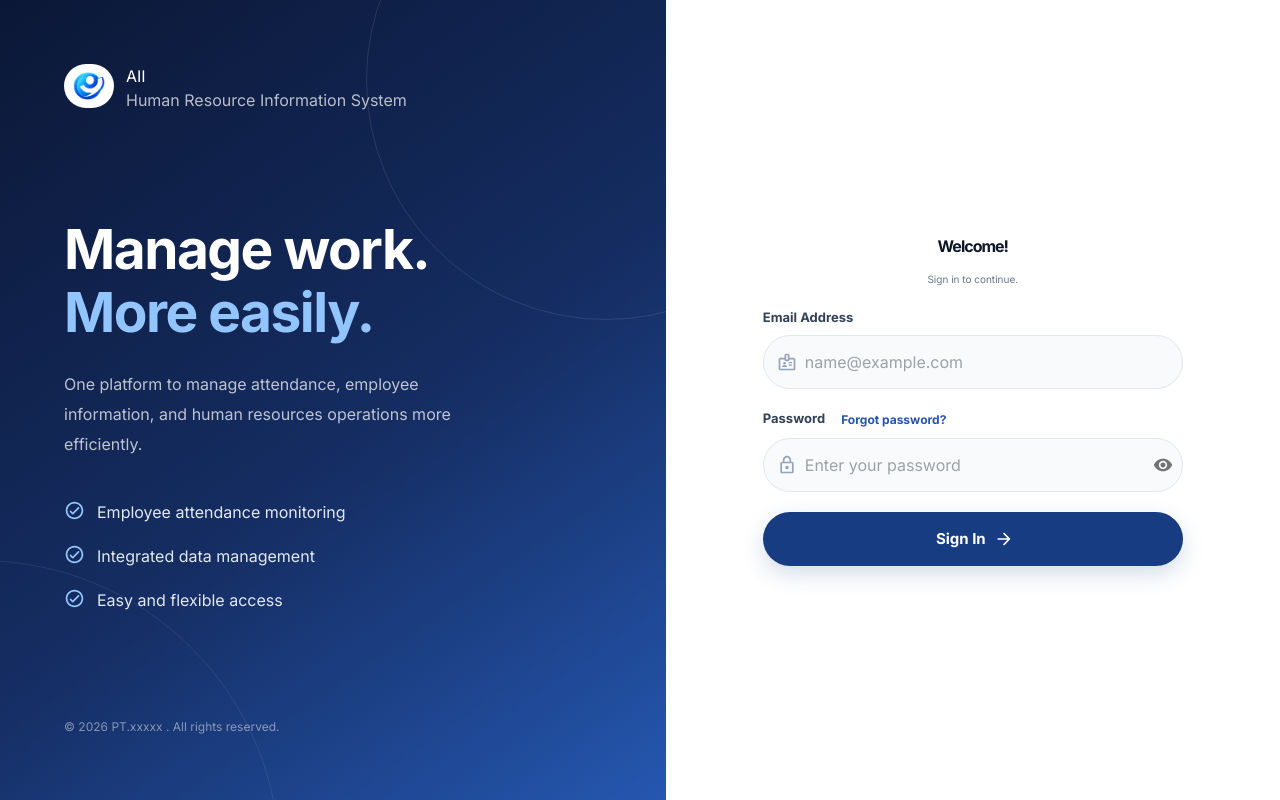
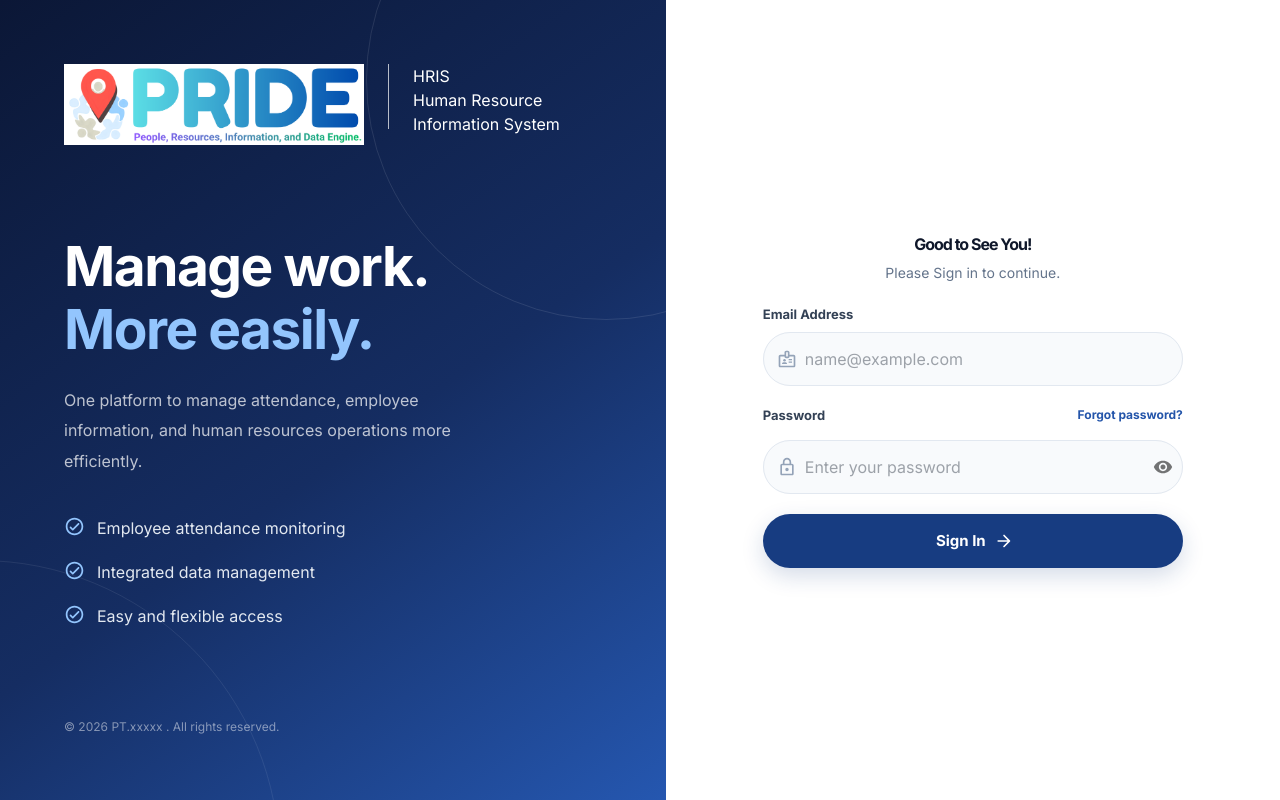
Before and after one commit to TheProject-AII/Attend, a React (Vite) app in the folder fe/: page / in a window 1280 px wide. Built offline with nearby package versions, Linux system fonts and the light colour scheme; no server answers; what @capacitor/core would draw is missing.

Commit message:
re style UI login and forgot password

```diff
--- a/fe/src/pages/auth/ForgotPassword.jsx
+++ b/fe/src/pages/auth/ForgotPassword.jsx
@@ -133,7 +133,7 @@ export default function ForgotPassword() {
                   maxLength: 4,
                   pattern: "[0-9]{4}",
                 }}
-                helperText="Masukkan empat angka terakhir NIK Anda."
+                helperText="Insert the last 4 numbers of your NIK.."
                 disabled={loading}
               />
 
@@ -148,8 +148,8 @@ export default function ForgotPassword() {
                   borderRadius: 3,
                   textTransform: "none",
                   fontWeight: 600,
-                  bgcolor: "#16A34A",
-                  "&:hover": { bgcolor: "#15803D" },
+                  bgcolor: "#102E67",
+                  "&:hover": { bgcolor: "#638ef2" },
                 }}
               >
                 {loading ? "Memverifikasi..." : "Verifikasi Akun"}
@@ -162,7 +162,7 @@ export default function ForgotPassword() {
                 onClick={() => navigate("/")}
                 disabled={loading}
                 sx={{
-                  color: "#16A34A",
+                  color: "#102E67",
                   textTransform: "none",
                   fontWeight: 600,
                 }}
--- a/fe/src/pages/auth/Login.jsx
+++ b/fe/src/pages/auth/Login.jsx
@@ -194,33 +194,44 @@ export default function Login() {
 
         <Stack
           direction="row"
-          spacing={1.5}
+          spacing={3}
           alignItems="center"
           sx={{ zIndex: 1 }}
         >
-          <Box sx={{ zIndex: 1 }}>
           <Box
             component="img"
-              src="/icon/logo_hris_small.png"
-              alt="ATTEND Logo"
+            src="icon/pride_dsb.png"
+            alt="PRIDE Logo"
             sx={{
-                width: 50,
+              width: { md: 250, lg: 300 },
               height: "auto",
               objectFit: "contain",
               display: "block",
-                bgcolor: "#FFFFFF",
-                borderRadius: 2,
-                p: 1,
             }}
           />
-          </Box>
+
+          <Box
+            sx={{
+              width: "1px",
+              height: 65,
+              bgcolor: "rgba(255,255,255,0.7)",
+            }}
+          />
 
           <Box>
-            <Typography fontWeight={800} fontSize={20} letterSpacing={0.4}>
-              AII
+            <Typography
+              fontWeight={800}
+              fontSize={30}
+              color="#FFFFFF"
+              lineHeight={1.2}
+            >
+              HRIS
             </Typography>
-            <Typography fontSize={11} sx={{ opacity: 0.7 }}>
-              Human Resource Information System
+
+            <Typography fontSize={14} color="#FFFFFF" lineHeight={1.5}>
+              Human Resource
+              <br />
+              Information System
             </Typography>
           </Box>
         </Stack>
@@ -303,42 +314,39 @@ export default function Login() {
         <Box sx={{ width: "100%", maxWidth: 420 }}>
           {/* MOBILE BRAND */}
           <Stack
-            direction="row"
-            spacing={1.5}
             alignItems="center"
-            sx={{ display: { xs: "flex", md: "none" }, mb: 7 }}
-          >
-            <Box
+            justifyContent="center"
             sx={{
               display: { xs: "flex", md: "none" },
-                justifyContent: "center",
-                alignItems: "center",
-                mb: 2,
+              width: "100%",
+              mb: 5,
+              textAlign: "center",
             }}
           >
             <Box
               component="img"
-                src="/icon/logo_hris_small.png"
-                alt="HR Management System"
+              src="icon/pride_dsb.png"
+              alt="PRIDE"
               sx={{
-                  width: { xs: 180, sm: 200 },
-                  maxWidth: "100%",
+                width: { xs: 280, sm: 320 },
+                maxWidth: "90%",
                 height: "auto",
-                  objectFit: "contain",
                 display: "block",
+                mx: "auto",
               }}
             />
-            </Box>
-            <Box>
-              <Typography fontSize={20} fontWeight={800} color="#102348">
-                AII
-              </Typography>
-              <Typography fontSize={10} color="#64748B">
+
+            <Typography
+              sx={{
+                mt: 1,
+                fontSize: 13,
+                color: "#64748B",
+                textAlign: "center",
+              }}
+            >
               Human Resource Information System
             </Typography>
-            </Box>
           </Stack>
-
           <Typography
             sx={{
               fontSize: { xs: 20, sm: 16 },
@@ -348,20 +356,20 @@ export default function Login() {
               color: "#0F172A",
             }}
           >
-            Welcome!
+            Good to See You!
           </Typography>
 
           <Typography
             sx={{
-              mt: 1.5,
+              mt: 0.5,
               mb: 2.5,
-              fontSize: 10,
+              fontSize: 14,
               lineHeight: 1.8,
               textAlign: "center",
               color: "#64748B",
             }}
           >
-            Sign in to continue.{" "}
+            Please Sign in to continue.{" "}
           </Typography>
 
           <Box component="form" onSubmit={handleLogin} noValidate>
@@ -408,31 +416,41 @@ export default function Login() {
                   justifyContent="space-between"
                   sx={{ mb: 1 }}
                 >
+                  <Box
+                    sx={{
+                      display: "flex",
+                      justifyContent: "space-between",
+                      alignItems: "center",
+                      width: "100%",
+                      mb: 1,
+                    }}
+                  >
                     <Typography
                       sx={{
                         fontSize: 13,
                         fontWeight: 700,
                         color: "#334155",
+                        lineHeight: "18px",
                       }}
                     >
                       Password
                     </Typography>
 
-                  <Button
-                    type="button"
+                    <Typography
+                      component="span"
                       onClick={() => navigate("/forgot-password")}
                       sx={{
-                      textTransform: "none",
                         fontSize: 12,
                         fontWeight: 700,
                         color: "#2455AA",
-                      p: 0,
-                      pl: 2,
-                      minWidth: 0,
+                        lineHeight: "18px",
+                        cursor: "pointer",
+                        display: "block",
                       }}
                     >
                       Forgot password?
-                  </Button>
+                    </Typography>
+                  </Box>
                 </Stack>
 
                 <TextField
@@ -523,7 +541,8 @@ export default function Login() {
               color: "#94A3B8",
             }}
           >
-            © {new Date().getFullYear()} HRIS Version 1.0.0
+            ©{new Date().getFullYear()} PRIDE. All rights reserved. | Version
+            1.0.0 Beta
           </Typography>
         </Box>
       </Box>
```
Lines whose indentation alone changed are shown as unchanged.
